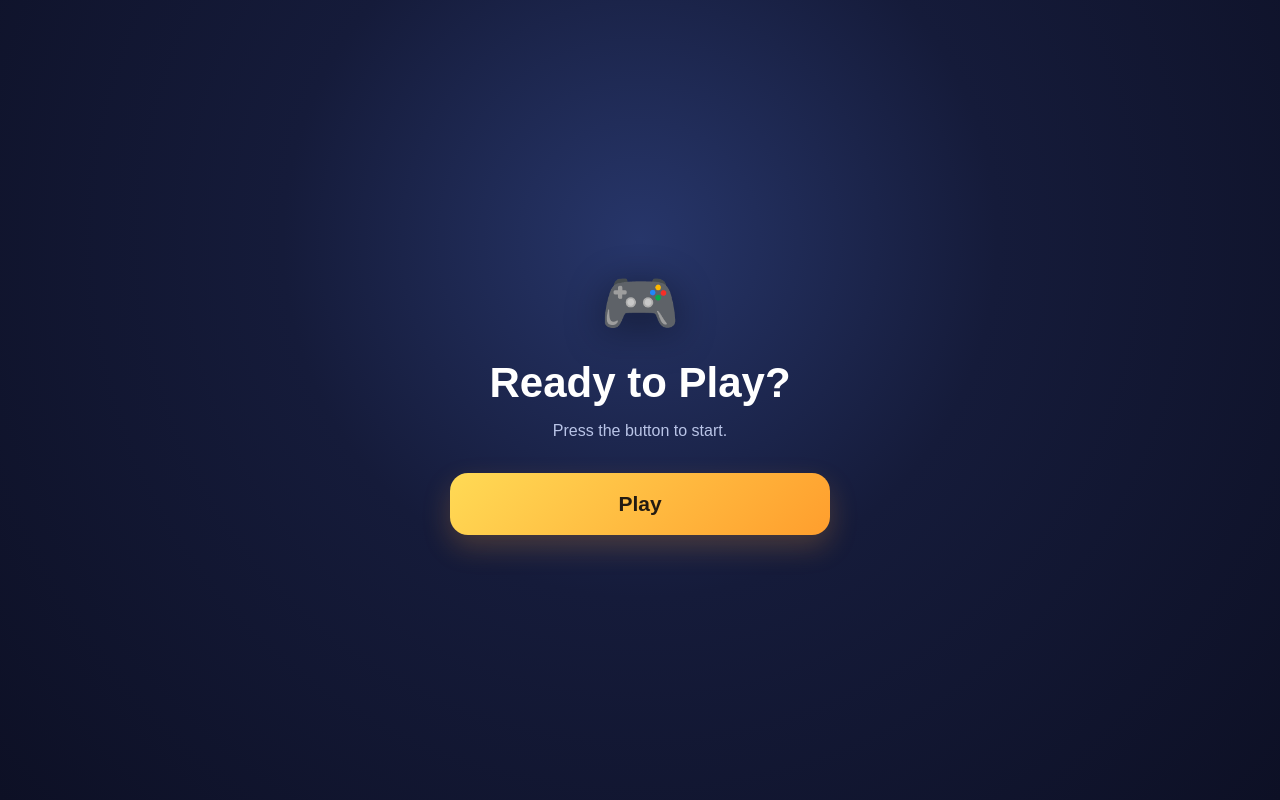
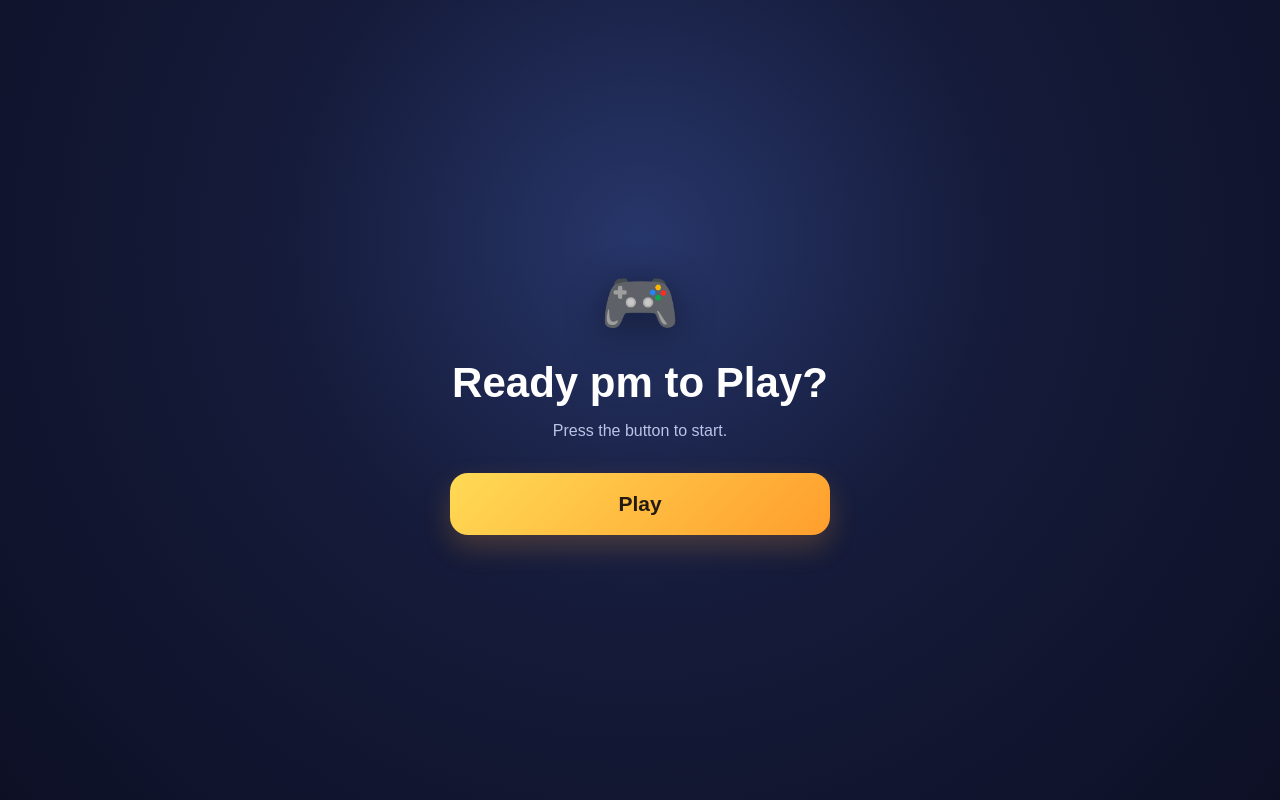
Before and after one commit to boktoss2345/amazon-325474, a plain HTML site: page index.html in a window 1280 px wide. Drawn offline with Linux system fonts and the light colour scheme.

Commit message:
Update index.html

```diff
--- a/index.html
+++ b/index.html
@@ -56,7 +56,7 @@
     const screen = document.getElementById('screen');
 
     function showPlay() {
-      screen.innerHTML = '<div class="icon" aria-hidden="true">🎮</div><h1>Ready to Play?</h1><p>Press the button to start.</p><button type="button" id="play">Play</button>';
+      screen.innerHTML = '<div class="icon" aria-hidden="true">🎮</div><h1>Ready pm to Play?</h1><p>Press the button to start.</p><button type="button" id="play">Play</button>';
       document.getElementById('play').addEventListener('click', function () {
         showLoading();
         setTimeout(showPlayGame, 2500);
```
